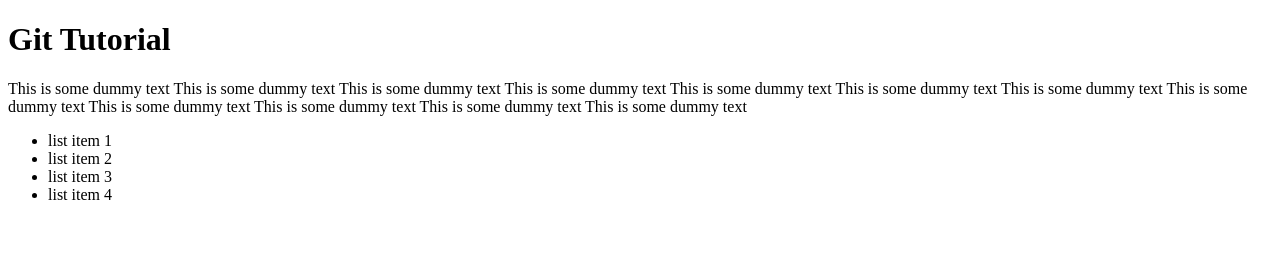
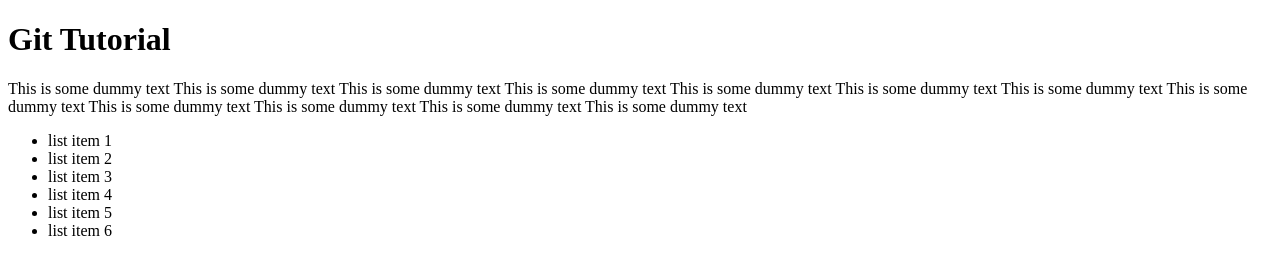
Before and after one commit to cooperNjones/git-tutorial, a plain HTML site: page index.html in a window 1280 px wide. Drawn offline with Linux system fonts and the light colour scheme.

Commit message:
added 5th and 6th li

```diff
--- a/index.html
+++ b/index.html
@@ -15,6 +15,8 @@
         <li>list item 2</li>
         <li>list item 3</li>
         <li>list item 4</li>
+        <li>list item 5</li>
+        <li>list item 6</li>
     </ul>
 </body>
 </html>
```
